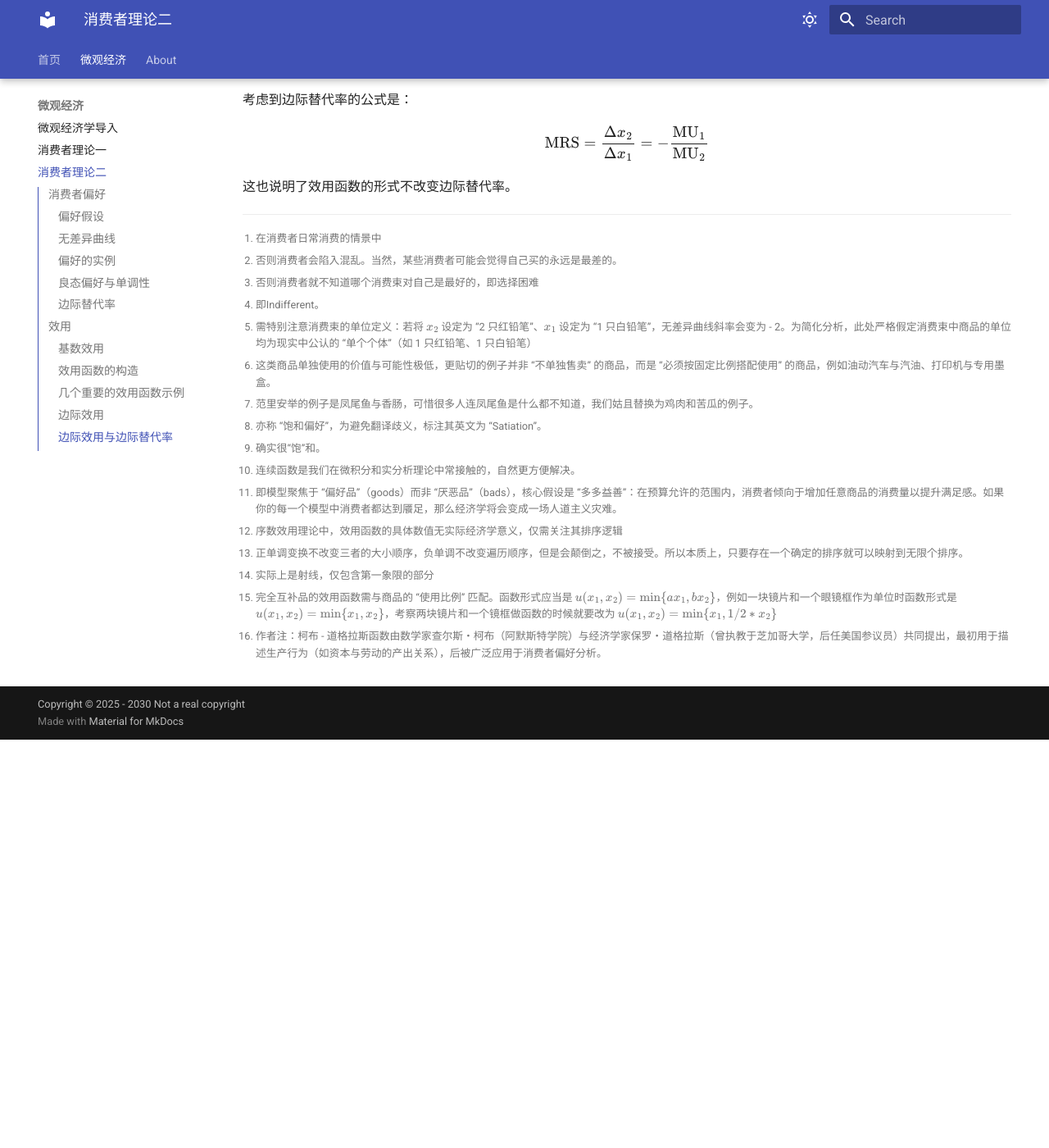
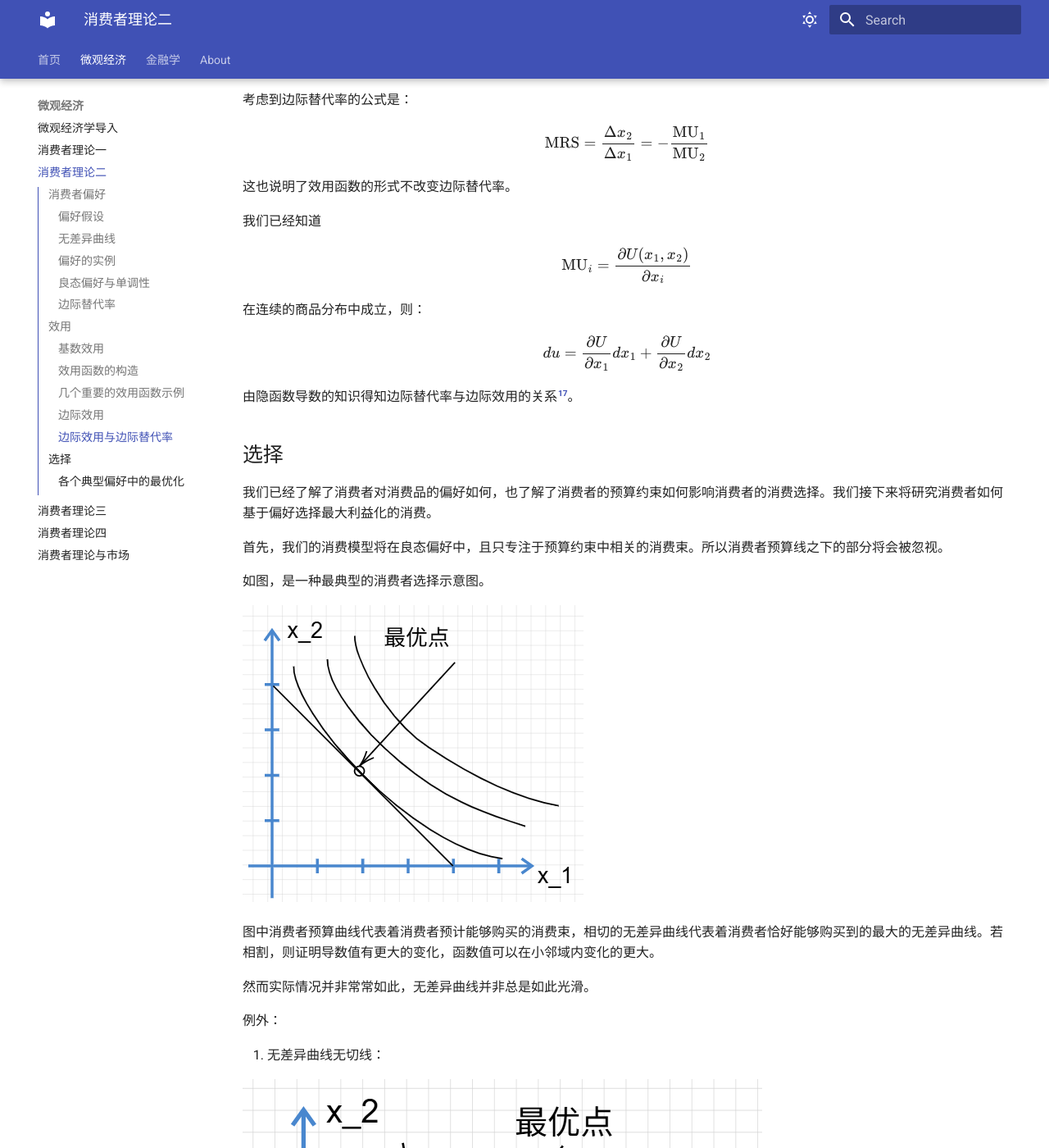
Before and after one commit to HarudogMyLand/FuckEconomicNote, an MkDocs documentation site: the page built from docs/microeco/tutorial3.md, in a window 1280 px wide and 1400 px high, scrolled down 8832 px. Shown: the whole window at 82% size. Built offline with MkDocs 1.6.1 and Material for MkDocs 9.7.7, drawn with Linux system fonts in a browser that asks for light colours; before the commit the page ends 9734 px from its top, so only the background shows below that; some of the changed text lies outside the part shown.

```diff
--- a/docs/microeco/tutorial3.md
+++ b/docs/microeco/tutorial3.md
@@ -1,4 +1,4 @@
-# 微观经济学-消费者 II
+# 微观经济学-消费者理论 II
 
 本小节讲解市场与消费者选择。
 
@@ -245,8 +245,56 @@ $$
 $$
 这也说明了效用函数的形式不改变边际替代率。
 
+我们已经知道
+$$
+\text{MU}_i = \frac{\partial U(x_1,x_2)}{\partial x_i}
+$$
+在连续的商品分布中成立，则：
+$$
+du = \frac{\partial U}{\partial x_1} dx_1 + \frac{\partial U}{\partial x_2} dx_2
+$$
+由隐函数导数的知识得知边际替代率与边际效用的关系[^17]。
+
+## 选择
+
+我们已经了解了消费者对消费品的偏好如何，也了解了消费者的预算约束如何影响消费者的消费选择。我们接下来将研究消费者如何基于偏好选择最大利益化的消费。
+
+首先，我们的消费模型将在良态偏好中，且只专注于预算约束中相关的消费束。所以消费者预算线之下的部分将会被忽视。
+
+如图，是一种最典型的消费者选择示意图。
+
+![image-20250930115048461](assets/image-20250930115048461.png)
+
+图中消费者预算曲线代表着消费者预计能够购买的消费束，相切的无差异曲线代表着消费者恰好能够购买到的最大的无差异曲线。若相割，则证明导数值有更大的变化，函数值可以在小邻域内变化的更大。
+
+然而实际情况并非常常如此，无差异曲线并非总是如此光滑。
+
+例外：
+
+1. 无差异曲线无切线：
+
+![image-20250930120009488](assets/image-20250930120009488.png)
+
+这种情况在经济学中没什么意义，无非是增加了数学上的繁琐性。
+
+2. 无差异曲线与坐标轴相交：
+
+![image-20250930120316524](assets/image-20250930120316524.png)
+
+无差异曲线虽然没有与预算线相切，但是由于坐标轴的边界限制，最后仍然在此处得到最优。我们将这种称为边界最优，而本节开始的最优称为内部最优。
+
+需要注意，相切也并非必然导致最大化的效用：
+
+![image-20250930120644711](assets/image-20250930120644711.png)
+
+相切仅仅是一个必要条件。
+
+### 各个典型偏好中的最优化
+
+详见范里安P51-P53
 
 [^1]: 在消费者日常消费的情景中
+
 [^2]: 否则消费者会陷入混乱。当然，某些消费者可能会觉得自己买的永远是最差的。
 [^3]: 否则消费者就不知道哪个消费束对自己是最好的，即选择困难
 [^4]: 即Indifferent。
@@ -255,7 +303,6 @@ $$
 [^7]: 范里安举的例子是凤尾鱼与香肠，可惜很多人连凤尾鱼是什么都不知道，我们姑且替换为鸡肉和苦瓜的例子。
 [^8]: 亦称 “饱和偏好”，为避免翻译歧义，标注其英文为 “Satiation”。
 [^9]: 确实很“饱”和。
-
 [^10]: 连续函数是我们在微积分和实分析理论中常接触的，自然更方便解决。
 [^11]: 即模型聚焦于 “偏好品”（goods）而非 “厌恶品”（bads），核心假设是 “多多益善”：在预算允许的范围内，消费者倾向于增加任意商品的消费量以提升满足感。如果你的每一个模型中消费者都达到餍足，那么经济学将会变成一场人道主义灾难。
 [^12]: 序数效用理论中，效用函数的具体数值无实际经济学意义，仅需关注其排序逻辑
@@ -263,3 +310,4 @@ $$
 [^14]: 实际上是射线，仅包含第一象限的部分
 [^15]: 完全互补品的效用函数需与商品的 “使用比例” 匹配。函数形式应当是 $u(x_1,x_2) = \min\{ax_1,bx_2\}$，例如一块镜片和一个眼镜框作为单位时函数形式是 $u(x_1,x_2) = \min\{x_1,x_2\}$，考察两块镜片和一个镜框做函数的时候就要改为  $u(x_1,x_2) = \min\{x_1,1/2 * x_2\}$
 [^16]: 作者注：柯布 - 道格拉斯函数由数学家查尔斯・柯布（阿默斯特学院）与经济学家保罗・道格拉斯（曾执教于芝加哥大学，后任美国参议员）共同提出，最初用于描述生产行为（如资本与劳动的产出关系），后被广泛应用于消费者偏好分析。
+[^17]: 另一种方法是将 $x_1$ 视为 $x_2$ 的函数
--- a/mkdocs.yml
+++ b/mkdocs.yml
@@ -49,6 +49,14 @@ nav:
     - 微观经济学导入: microeco/tutorial1.md
     - 消费者理论一: microeco/tutorial2.md
     - 消费者理论二: microeco/tutorial3.md
+    - 消费者理论三: microeco/tutorial4.md
+    - 消费者理论四: microeco/tutorial5.md
+    - 消费者理论与市场: microeco/tutorial6.md
   # - 基础物理学B:
   #   - 热学: physics/tutorial1.md
+  - 金融学:
+    - 金融导论: finance/1. 金融主体关系.md
+    - 金融货币: finance/2. 金融货币.md
+    - 金融外汇: finance/3. 金融外汇.md
+    - 金融信用: finance/4. 金融信用.md
   - About: about.md
```
Also changed, not shown: README.md (+8 -5 lines), docs/finance/3. 金融外汇论.md (added, +194 -0 lines), docs/finance/4. 金融信用论.md (added, +19 -0 lines), docs/microeco/tutorial1.md (+4 -5 lines), docs/microeco/tutorial2.md (+11 -6 lines), docs/microeco/tutorial4.md (added, +89 -0 lines), docs/microeco/tutorial5.md (added, +13 -0 lines), docs/microeco/tutorial6.md (added, +72 -0 lines), docs/finance/1. 金融主体关系.md (added), docs/finance/2. 金融货币论.md (added), docs/microeco/assets/image-20250930115048461.png (added), docs/microeco/assets/image-20250930120009488.png (added), docs/microeco/assets/image-20250930120316524.png (added), docs/microeco/assets/image-20250930120644711.png (added), 3 more files.
